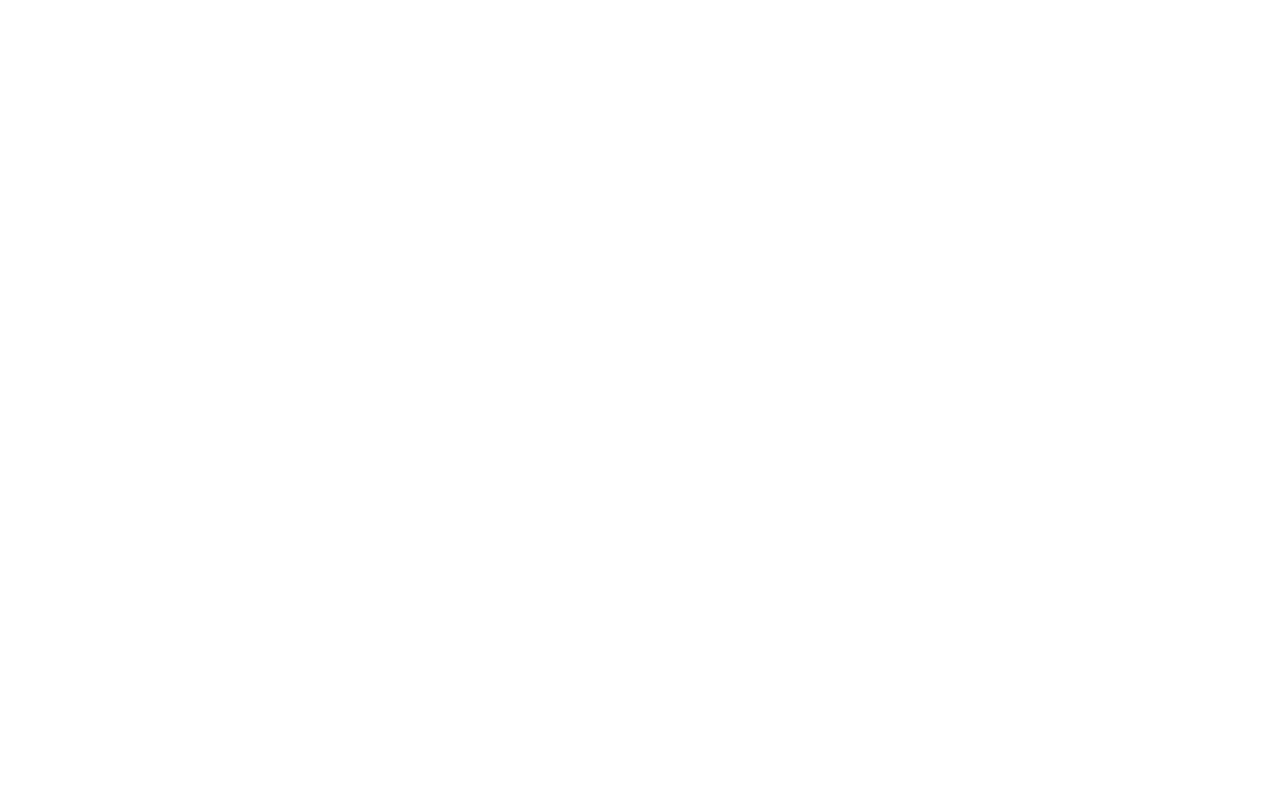
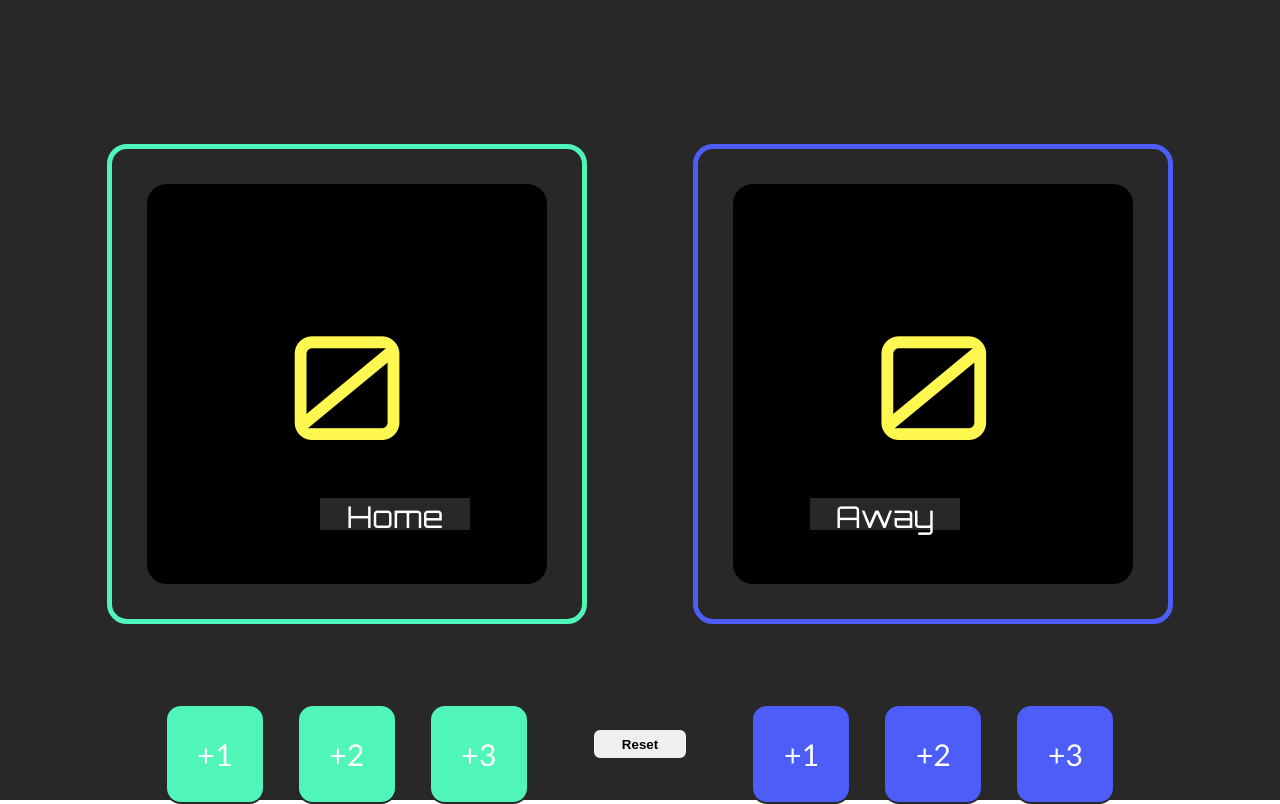
Before and after one commit to jennifermehren/exercise-project-scorekeeper, a plain HTML site: page index.html in a window 1280 px wide. Drawn offline with Linux system fonts and the light colour scheme.

Commit message:
First Commit

```diff
--- a/assets/css/style.css
+++ b/assets/css/style.css
@@ -0,0 +1,118 @@
+@import url("https://fonts.googleapis.com/css2?family=Lato&family=Orbitron&display=swap");
+
+* {
+  padding: 0;
+  margin: 0;
+  box-sizing: border-box;
+  height: 100vh;
+}
+
+main {
+  background-color: #282828;
+  display: flex;
+  justify-content: space-evenly;
+}
+
+/* ------------Team Names ---------------*/
+
+.teamName {
+  position: absolute;
+  bottom: 270px;
+  width: 150px;
+  height: 2rem;
+  text-transform: capitalize;
+  color: #ffffff;
+  text-align: center;
+  background-color: #282828;
+  font-size: 30px;
+  font-family: 'Orbitron', sans-serif;
+}
+
+#teamNameGreen {
+  left: 320px;
+}
+
+#teamNameBlue {
+  right: 320px;
+}
+
+/* --------- Rectangles ---------- */
+
+.rectangle {
+  margin-top: 30%;
+  border-radius: 20px;
+  height: 480px;
+  width: 480px;
+  border-radius: 20px;
+  display: flex;
+  align-items: center;
+  justify-content: center;
+  text-align: center;
+  color: #fff851;
+}
+#greenRectangle {
+  border: 5px solid #4ff5b9;
+}
+
+#blueRectangle {
+  border: 5px solid #4c5df8;
+}
+
+.counter {
+  background: #000000;
+  border-radius: 20px;
+  height: 400px;
+  width: 400px;
+  font-family: 'Orbitron', sans-serif;
+  font-size: 144px;
+  line-height: 181px;
+  display: flex;
+  align-items: center;
+  text-align: center;
+  justify-content: center;
+  color: #fff851;
+}
+
+/* ---------- Count-Buttons------------ */
+
+.buttonBox{
+  display: flex;
+  justify-content: center;
+  height: fit-content;
+}
+
+.buttonBox button{
+  font-family: "Lato", sans-serif;
+  font-size: 30px;
+  margin-top: 5rem;
+  margin-left: 1rem;
+  margin-right: 1rem;
+  border-radius: 16px;
+  height: 100px;
+  width: 100px;
+  border-radius: 16px;
+  border: 2px #282828 solid;
+  color: #ffffff;
+}
+
+#greenArea button {
+  background-color: #4ff5b9;
+
+}
+
+#blueArea button {
+  background: #4c5df8;
+}
+
+/* ---------reset-button------ */
+
+#reset {
+  display: block;
+  position: absolute;
+  height: 2rem;
+  width: 6rem;
+  bottom: 5%;
+  border-radius: 8px;
+  border: 2px #282828 solid;
+  font-weight: bold;
+}
--- /dev/null
+++ b/assets/js/script.js
@@ -0,0 +1,33 @@
+let greenCount = 0;
+let blueCount = 0;
+
+
+function greenAdd(greenScore, greenButtonId) {
+    console.log(greenButtonId)
+    document.querySelector(greenButtonId).addEventListener("click", e => {
+        greenCount = greenCount + greenScore;
+        document.querySelector("#counterGreen").innerHTML = greenCount;
+    });
+}
+
+greenAdd(1, "#addOneGreen");
+greenAdd(2, "#addTwoGreen");
+greenAdd(3, "#addThreeGreen");
+
+
+function blueAdd(blueScore, blueButtonId) {
+    console.log(blueButtonId)
+    document.querySelector(blueButtonId).addEventListener("click", e => {
+        blueCount = blueCount + blueScore;
+        document.querySelector("#counterBlue").innerHTML = blueCount;
+    });
+}
+
+blueAdd(1, "#addOneBlue");
+blueAdd(2, "#addTwoBlue");
+blueAdd(3, "#addThreeBlue");
+
+document.querySelector("#reset").addEventListener("click", e => {
+    document.querySelector("#counterGreen").innerHTML = greenCount = 0;
+    document.querySelector("#counterBlue").innerHTML = blueCount = 0;
+});
--- a/index.html
+++ b/index.html
@@ -1,12 +1,37 @@
 <!DOCTYPE html>
 <html lang="en">
-<head>
-    <meta charset="UTF-8">
-    <meta name="viewport" content="width=device-width, initial-scale=1.0">
+  <head>
+    <meta charset="UTF-8" />
+    <meta name="viewport" content="width=device-width, initial-scale=1.0" />
     <title>Project Scorekeeper</title>
-    <link rel="stylesheet" href="assets/css/style.css">
-</head>
-<body>
-
-</body>
+    <link rel="stylesheet" href="assets/css/style.css" />
+  </head>
+  <body>
+    <main>
+      <section id="greenArea">
+        <div class="rectangle" id="greenRectangle">
+          <p class="counter" id="counterGreen">0</p>
+        </div>
+        <p class="teamName" id="teamNameGreen">home</p>
+        <div class="buttonBox">
+          <button id="addOneGreen">+1</button>
+          <button id="addTwoGreen">+2</button>
+          <button id="addThreeGreen">+3</button>
+        </div>
+      </section>
+      <section id="blueArea">
+        <div class="rectangle" id="blueRectangle">
+          <p class="counter" id="counterBlue">0</p>
+        </div>
+        <p class="teamName" id="teamNameBlue">away</p>
+        <div class="buttonBox">
+          <button id="addOneBlue">+1</button>
+          <button id="addTwoBlue">+2</button>
+          <button id="addThreeBlue">+3</button>
+        </div>
+      </section>
+      <button id="reset">Reset</button>
+    </main>
+    <script src="assets/js/script.js"></script>
+  </body>
 </html>
```
